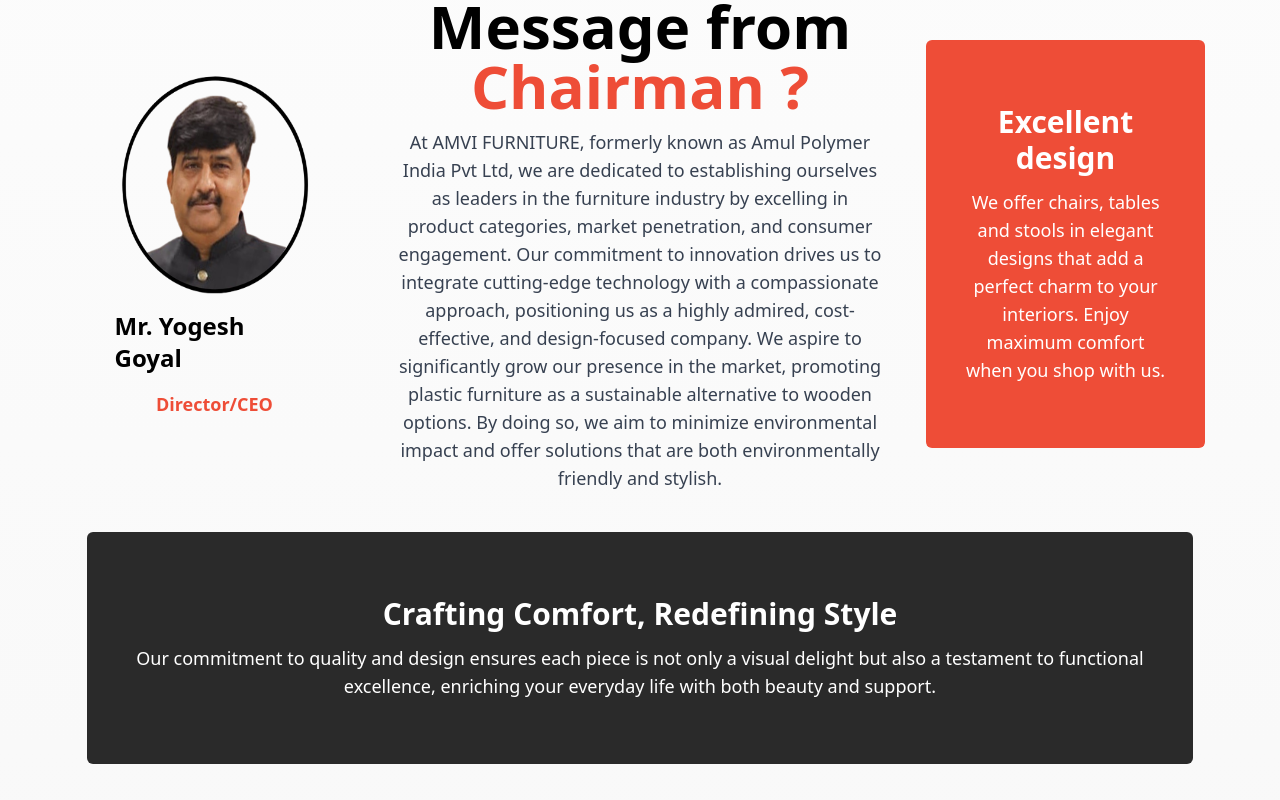
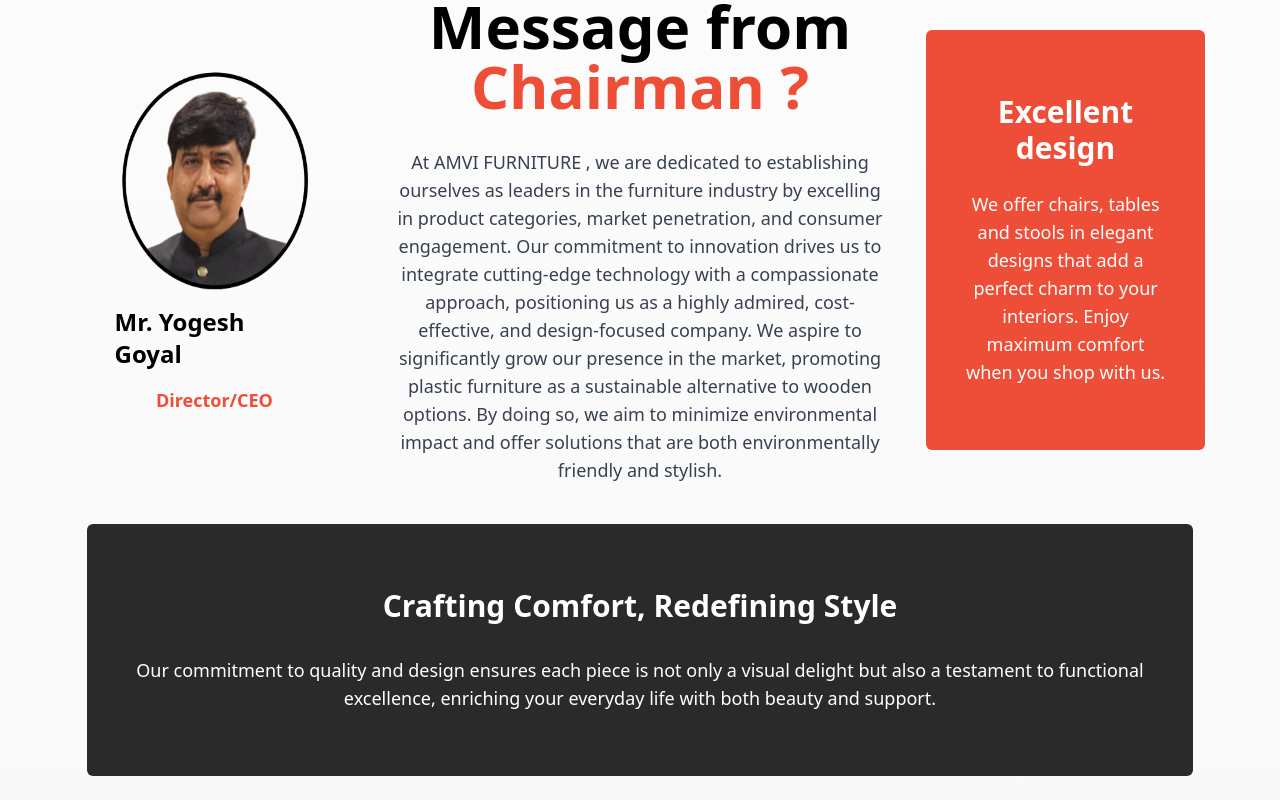
Before and after one commit to GitMohit-Google/AmviFurnitures, a React (Vite) app: page /aboutus in a window 1280 px wide. Shown: the part 1080-1880 px from the top of the page. Built offline with nearby package versions, Linux system fonts and the light colour scheme; no server answers; the HTML template or start-up script is replaced by a standard one.

Commit message:
Padding and brochure added

```diff
--- a/src/pages/AboutUs.jsx
+++ b/src/pages/AboutUs.jsx
@@ -65,9 +65,9 @@
             guarantee, underscoring our confidence in the durability and quality
             of our offerings.
           </p>
-          <a href="/brochure.pdf" download>
+          <a href="/brochure1.pdf" download>
             <button className="p-3 bg-[#ee4d37] rounded-full text-white px-5 hover:bg-[#ee4c37dd] flex flex-row items-center gap-2">
-              Access Product Guide <MdOutlineFileDownload className="text-xl" />
+              Download Brochure <MdOutlineFileDownload className="text-xl" />
             </button>
           </a>
         </div>
@@ -151,7 +151,7 @@
           <p className="text-2xl font-bold">Mr. Yogesh Goyal</p>
           <p className="text-lg font-semibold text-[#ee4d37]">Director/CEO</p>
         </div>
-        <div className="flex flex-col items-center gap-3 w-full md:w-[90%] lg:w-[40%] text-center order-1 lg:order-2 hiddenblur">
+        <div className="flex flex-col items-center gap-8 w-full md:w-[90%] lg:w-[40%] text-center order-1 lg:order-2 hiddenblur">
           {/* <p className="p-1 bg-white shadow-2xl font-bold rounded-md px-3 text-gray-700">
             YOUR PARTNER IN SUCCESS
           </p> */}
@@ -159,20 +159,19 @@
             Message from <span className="text-[#ee4d37]"> Chairman ?</span>
           </p>
           <p className="w-full text-gray-700 text-sm md:text-base lg:text-lg">
-            At AMVI FURNITURE, formerly known as Amul Polymer India Pvt Ltd, we
-            are dedicated to establishing ourselves as leaders in the furniture
-            industry by excelling in product categories, market penetration, and
-            consumer engagement. Our commitment to innovation drives us to
-            integrate cutting-edge technology with a compassionate approach,
-            positioning us as a highly admired, cost-effective, and
-            design-focused company. We aspire to significantly grow our presence
-            in the market, promoting plastic furniture as a sustainable
-            alternative to wooden options. By doing so, we aim to minimize
-            environmental impact and offer solutions that are both
-            environmentally friendly and stylish.
+            At AMVI FURNITURE , we are dedicated to establishing ourselves as
+            leaders in the furniture industry by excelling in product
+            categories, market penetration, and consumer engagement. Our
+            commitment to innovation drives us to integrate cutting-edge
+            technology with a compassionate approach, positioning us as a highly
+            admired, cost- effective, and design-focused company. We aspire to
+            significantly grow our presence in the market, promoting plastic
+            furniture as a sustainable alternative to wooden options. By doing
+            so, we aim to minimize environmental impact and offer solutions that
+            are both environmentally friendly and stylish.
           </p>
         </div>
-        <div className="flex flex-col bg-[#ee4d37] items-center justify-center py-8 px-5 md:py-12 md:px-8 lg:py-16 lg:px-10 w-full md:w-[90%] lg:w-[23%] rounded-md text-white h-auto gap-3 order-3 lg:order-3 hiddenRight">
+        <div className="flex flex-col bg-[#ee4d37] items-center justify-center py-8 px-5 md:py-12 md:px-8 lg:py-16 lg:px-10 w-full md:w-[90%] lg:w-[23%] rounded-md text-white h-auto gap-6 order-3 lg:order-3 hiddenRight">
           <p className="text-xl md:text-2xl lg:text-3xl font-bold text-center">
             Excellent design
           </p>
@@ -185,12 +184,14 @@
       </div>
 
       {/* Value for Money Section */}
-      <div className="flex flex-col bg-[#2a2a2a] items-center justify-center py-8 px-5 md:py-12 md:px-8 lg:py-16 lg:px-10 lg:w-[91%] md:w-[90%] mx-auto rounded-md text-white h-auto gap-3 hiddenLeft">
+      <div className="flex flex-col bg-[#2a2a2a] items-center justify-center py-8 px-5 md:py-12 md:px-8 lg:py-16 lg:px-10 lg:w-[91%] md:w-[90%] mx-auto rounded-md text-white h-auto gap-8 hiddenLeft">
         <p className="text-xl md:text-2xl lg:text-3xl font-bold text-center">
           Crafting Comfort, Redefining Style
         </p>
         <p className="text-center text-sm md:text-base lg:text-lg">
-        Our commitment to quality and design ensures each piece is not only a visual delight but also a testament to functional excellence, enriching your everyday life with both beauty and support.
+          Our commitment to quality and design ensures each piece is not only a
+          visual delight but also a testament to functional excellence,
+          enriching your everyday life with both beauty and support.
         </p>
       </div>
       <ClientStats />
```
Also changed, not shown: 1 other file (tests, documents, lock files or other folders). Lines whose indentation alone changed are shown as unchanged.
